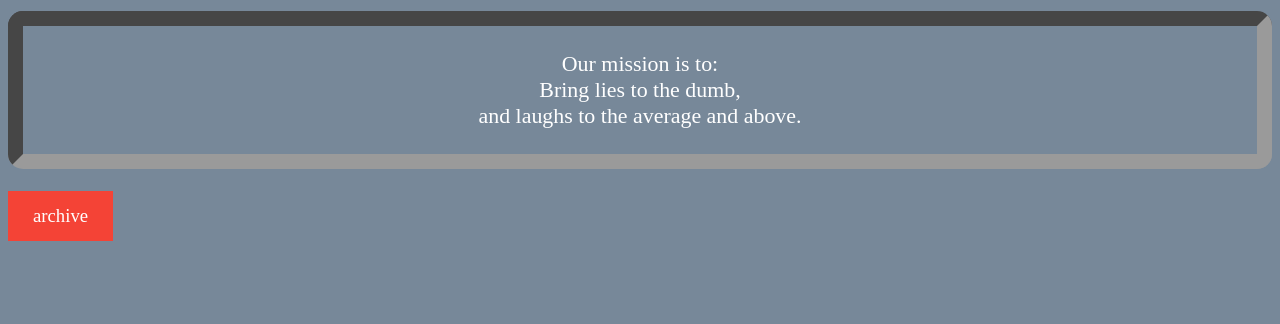
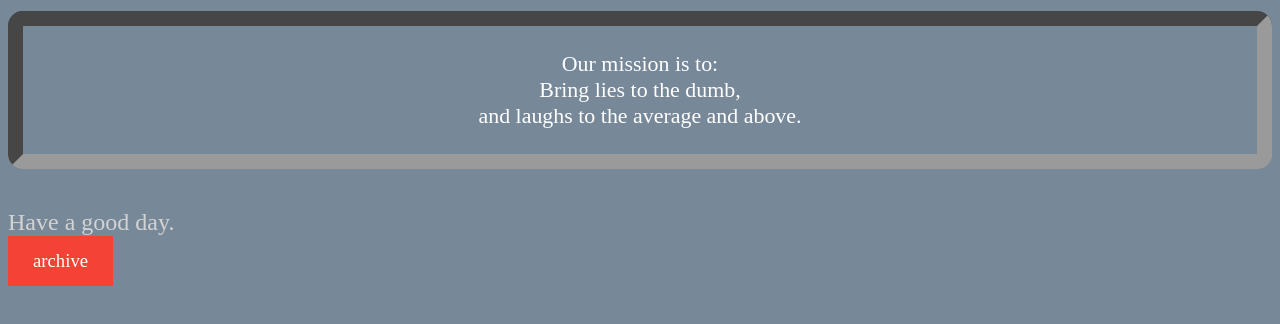
Before and after one commit to Heracc/horoscope, a plain HTML site: page our-mission.html in a window 1280 px wide. Shown: the part 108-432 px from the top of the page. Drawn offline with Linux system fonts and the light colour scheme.

Commit message:
Update our-mission.html

```diff
--- a/our-mission.html
+++ b/our-mission.html
@@ -7,6 +7,12 @@ body {background-color: lightslategray;}
   color: blue;
     font-size: 300%;
     text-align: center;
+  }
+
+e {
+  font-size: 150%;
+  text-align: center;
+  color: lightgray
   }
 
 p {
@@ -56,6 +62,10 @@ a:hover, a:active {
 <br>and laughs to the average and above.
 <br>
   </p>
+<br>
+  <e>Have a good day.</e>
+<br>
+
 <a href="https://heracc.github.io/horoscope/archive.html">archive</a>
 
 
```
